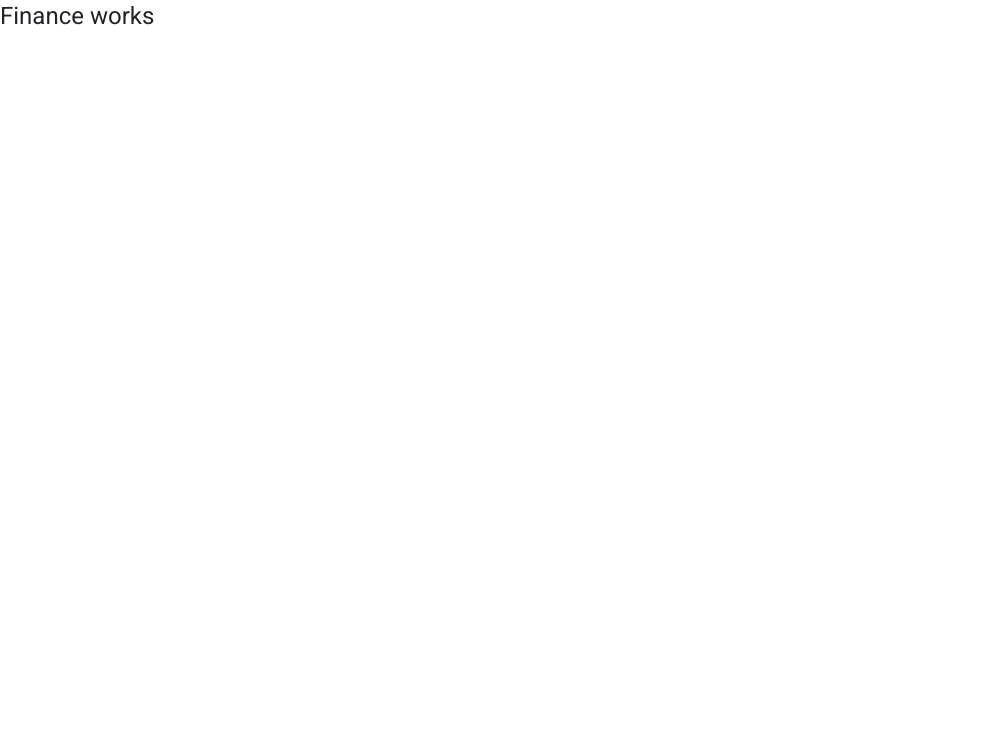
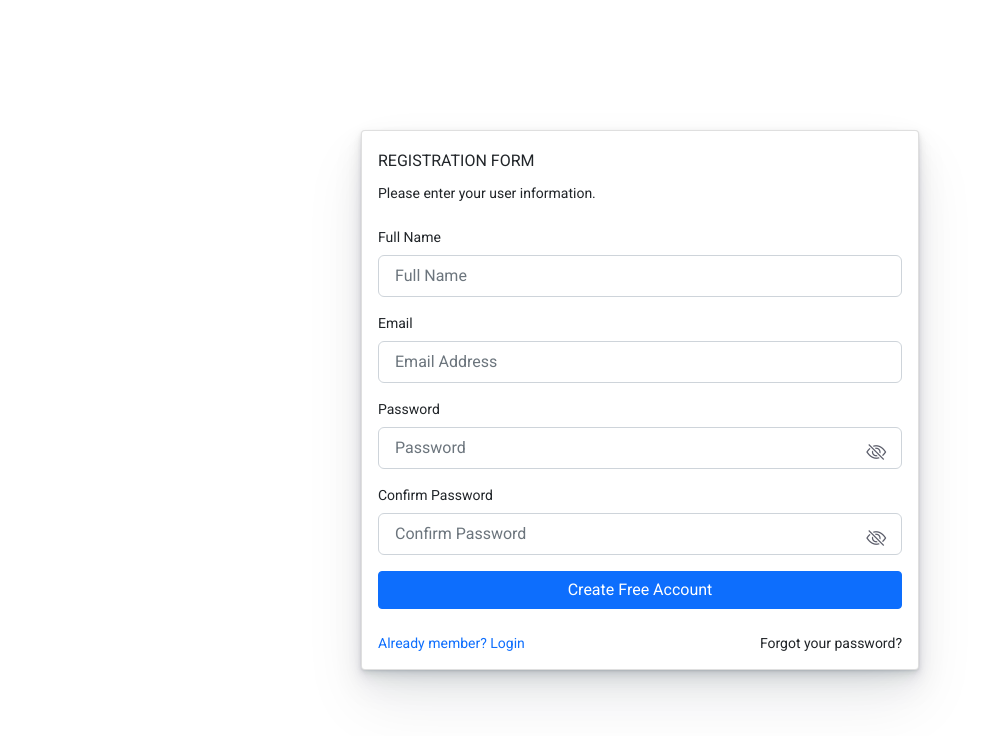
Before and after one commit to hudumadigital/finance-frontend, an Angular app: page /register in a window 1280 px wide. Before the commit this address led to /. Shown: the top 736 px of the page, without its empty margins (0-989 px from the left). Built offline with nearby package versions, Linux system fonts and the light colour scheme.

Commit message:
register page and validations of user inputs, added must-match validator

```diff
--- a/package.json
+++ b/package.json
@@ -22,6 +22,7 @@
     "@angular/platform-browser-dynamic": "~12.2.0",
     "@angular/router": "~12.2.0",
     "bootstrap": "^5.1.1",
+    "bootstrap-icons": "^1.5.0",
     "jquery": "^3.6.0",
     "popper.js": "^1.16.1",
     "rxjs": "~6.6.0",
--- a/src/app/accounts/register/register.component.css
+++ b/src/app/accounts/register/register.component.css
@@ -0,0 +1,10 @@
+.eye {
+  color: var(--dark);
+  position: absolute;
+  right: 3%;
+  bottom: 7%;
+}
+
+a.eye:hover {
+  cursor: pointer;
+}
--- a/src/app/accounts/register/register.component.html
+++ b/src/app/accounts/register/register.component.html
@@ -1 +1,89 @@
-<p>register works!</p>
+<div class="container d-flex flex-column">
+  <div class="row align-items-center justify-content-center g-0 min-vh-100">
+    <div class="col-12 col-md-8 col-lg-6 col-xxl-4 py-8 py-xl-0">
+      <div class="card smooth-shadow-md">
+        <div class="card-body p-6">
+
+          <div class="mb-4">
+            <h3 class="mb-2">REGISTRATION FORM</h3>
+            <p class="mb-6">Please enter your user information.</p>
+          </div>
+
+          <form [formGroup]="registerForm" (ngSubmit)="onSubmit()">
+            <div class="mb-3">
+              <label for="fullName" class="form-label">Full Name</label>
+              <input
+                formControlName="fullName"
+                [ngClass]="{'is-invalid': isSubmitted && f.fullName.errors}"
+                type="text" id="fullName" class="form-control" name="fullName" placeholder="Full Name" required>
+              <div *ngIf="isSubmitted && f.fullName.errors" class="invalid-feedback">
+                <span *ngIf="f.fullName.errors.required">Full Name is required</span>
+              </div>
+            </div>
+            <div class="mb-3">
+              <label for="email" class="form-label">Email</label>
+              <input
+                formControlName="email"
+                [ngClass]="{'is-invalid': isSubmitted && f.email.errors}"
+                type="email" id="email" class="form-control" name="email" placeholder="Email Address" required>
+              <div *ngIf="isSubmitted && f.email.errors" class="invalid-feedback">
+                <span *ngIf="f.email.errors.required">Email is required</span>
+                <span *ngIf="f.email.errors.email">Email must be a valid email address</span>
+              </div>
+            </div>
+            <div class="mb-3 position-relative">
+              <label for="password" class="form-label">Password</label>
+              <input
+                formControlName="password"
+                [ngClass]="{'is-invalid': isSubmitted && f.password.errors}"
+                [attr.type]="passwordVisible == false ? 'password' : 'text'"
+                id="password" class="form-control" name="password" placeholder="Password" required>
+              <div *ngIf="isSubmitted && f.password.errors" class="invalid-feedback">
+                <span *ngIf="f.password.errors.required">Password is required</span>
+                <span *ngIf="f.password.errors.min">Password must be at least 8 characters</span>
+              </div>
+              <a class="eye" (click)="togglePasswordVisibility()" [hidden]="isSubmitted && f.password.errors">
+                <i class="fs-5 bi-eye" *ngIf="passwordVisible"></i>
+                <i class="fs-5 bi-eye-slash" *ngIf="!passwordVisible"></i>
+              </a>
+            </div>
+            <div class="mb-3 position-relative">
+              <label for="password_confirmation" class="form-label">Confirm Password</label>
+              <input
+                formControlName="passwordConfirm"
+                [ngClass]="{'is-invalid': isSubmitted && f.passwordConfirm.errors}"
+                [attr.type]="passwordConfirmVisible == false ? 'password' : 'text'"
+                id="password_confirmation" class="form-control" name="password_confirmation"
+                placeholder="Confirm Password" required>
+              <div *ngIf="isSubmitted && f.passwordConfirm.errors" class="invalid-feedback">
+                <span *ngIf="f.passwordConfirm.errors.required">Confirm Password is required</span>
+                <span *ngIf="f.passwordConfirm.errors.mustMatch">Passwords must match</span>
+              </div>
+              <a class="eye" (click)="togglePasswordConfirmVisibility()" [hidden]="isSubmitted && f.passwordConfirm.errors">
+                <i class="fs-5 bi-eye" *ngIf="passwordConfirmVisible"></i>
+                <i class="fs-5 bi-eye-slash" *ngIf="!passwordConfirmVisible"></i>
+              </a>
+            </div>
+
+            <div>
+              <div class="d-grid">
+                <button type="submit" class="btn btn-primary">Create Free Account</button>
+              </div>
+
+              <div class="d-md-flex justify-content-between mt-4">
+                <div class="mb-2 mb-md-0">
+                  <a routerLink="/login">Already member? Login</a>
+                </div>
+                <div>
+                  <a routerLink="/forgot-password" class="text-inherit">Forgot your password?</a>
+                </div>
+              </div>
+
+            </div>
+          </form>
+
+        </div>
+      </div>
+    </div>
+  </div>
+</div>
--- a/src/app/accounts/register/register.component.ts
+++ b/src/app/accounts/register/register.component.ts
@@ -1,4 +1,6 @@
 import { Component, OnInit } from '@angular/core';
+import {FormBuilder, FormControl, FormGroup, Validators} from "@angular/forms";
+import {MustMatch} from "../../helpers/must-match.validator";
 
 @Component({
   selector: 'app-register',
@@ -7,9 +9,48 @@ import { Component, OnInit } from '@angular/core';
 })
 export class RegisterComponent implements OnInit {
 
-  constructor() { }
+  passwordVisible = false;
+  passwordConfirmVisible = false;
+
+  registerForm!: FormGroup;
+  isSubmitted = false;
+
+  constructor(
+    private formBuilder: FormBuilder,) { }
 
   ngOnInit(): void {
+    this.registerForm = this.formBuilder.group({
+      'fullName': new FormControl(null, [Validators.required]),
+      'email': new FormControl(null, [Validators.required, Validators.email]),
+      'password': new FormControl(null, [Validators.required, Validators.min(8)]),
+      'passwordConfirm': new FormControl(null, [Validators.required])
+    }, {
+      validator: MustMatch('password', 'passwordConfirm')
+    });
   }
 
+  get f() {
+    return this.registerForm?.controls;
+  }
+
+  togglePasswordVisibility() {
+    this.passwordVisible = !this.passwordVisible;
+  }
+
+  togglePasswordConfirmVisibility() {
+    this.passwordConfirmVisible = !this.passwordConfirmVisible
+  }
+
+  onSubmit() {
+    this.isSubmitted = true;
+
+    if (this.registerForm?.invalid) {
+      return;
+    }
+
+    console.log(this.registerForm);
+
+  }
+
+
 }
--- a/src/app/app-routing.module.ts
+++ b/src/app/app-routing.module.ts
@@ -1,7 +1,11 @@
 import { NgModule } from '@angular/core';
 import { RouterModule, Routes } from '@angular/router';
 
-const routes: Routes = [];
+import {RegisterComponent} from "./accounts/register/register.component";
+
+const routes: Routes = [
+  {path: 'register', component: RegisterComponent}
+];
 
 @NgModule({
   imports: [RouterModule.forRoot(routes)],
--- a/src/app/app.component.html
+++ b/src/app/app.component.html
@@ -1 +1 @@
-<h1>Finance works</h1>
+<router-outlet></router-outlet>
--- /dev/null
+++ b/src/app/helpers/must-match.validator.ts
@@ -0,0 +1,21 @@
+import { FormGroup } from '@angular/forms';
+
+// custom validator to check that two fields match
+export function MustMatch(controlName: string, matchingControlName: string) {
+  return (formGroup: FormGroup) => {
+    const control = formGroup.controls[controlName];
+    const matchingControl = formGroup.controls[matchingControlName];
+
+    if (matchingControl.errors && !matchingControl.errors.mustMatch) {
+      // return if another validator has already found an error on the matchingControl
+      return;
+    }
+
+    // set error on matchingControl if validation fails
+    if (control.value !== matchingControl.value) {
+      matchingControl.setErrors({ mustMatch: true });
+    } else {
+      matchingControl.setErrors(null);
+    }
+  }
+}
--- a/src/styles.css
+++ b/src/styles.css
@@ -1,4 +1,66 @@
 /* You can add global styles to this file, and also import other style files */
+@import "~bootstrap-icons/font/bootstrap-icons.css";
+
+:root {
+  --dark: #5a5c69;
+}
 
 html, body { height: 100%; }
 body { margin: 0; font-family: Roboto, "Helvetica Neue", sans-serif; }
+
+input {
+  font-size: 16px !important;
+}
+
+a {
+  text-decoration: none;
+  background-color: transparent;
+}
+
+.text-inherit {
+  color: #212529;
+}
+
+.smooth-shadow-sm {
+  box-shadow:
+    0 2px 4px rgba(0, 0, 20, 0.08),
+    0 1px 2px rgba(0, 0, 20, 0.08) !important;
+}
+
+.smooth-shadow-md {
+  box-shadow:
+    0 1px 2px rgba(21, 30, 40, 0.07),
+    0 2px 4px rgba(21, 30, 40, 0.07),
+    0 4px 8px rgba(21, 30, 40, 0.07),
+    0 8px 16px rgba(21, 30, 40, 0.07),
+    0 16px 32px rgba(21, 30, 40, 0.07),
+    0 32px 64px rgba(21, 30, 40, 0.07) !important;
+}
+
+.smooth-shadow-lg {
+  box-shadow:
+    0 1px 1px rgba(21, 30, 40, 0.11),
+    0 2px 2px rgba(21, 30, 40, 0.11),
+    0 4px 4px rgba(21, 30, 40, 0.11), 0 8px 8px rgba(21, 30, 40, 0.11),
+    0 16px 16px rgba(21, 30, 40, 0.11),
+    0 32px 32px rgba(21, 30, 40, 0.11) !important;
+}
+
+
+/*override bootstrap styles*/
+.form-control {
+  display: block;
+  width: 100%;
+  padding: 0.5rem 1rem;
+  font-weight: 400;
+  line-height: 1.5;
+  color: var(--dark);
+  background-color: #fff;
+  background-clip: padding-box;
+  border: 1px solid #ced4da;
+  -webkit-appearance: none;
+  -moz-appearance: none;
+  appearance: none;
+  border-radius: 0.375rem;
+  transition: border-color 0.15s ease-in-out, box-shadow 0.15s ease-in-out;
+}
```
Also changed, not shown: src/app/accounts/accounts.module.ts (+8 -5 lines), 2 other files (tests, documents, lock files or other folders).
